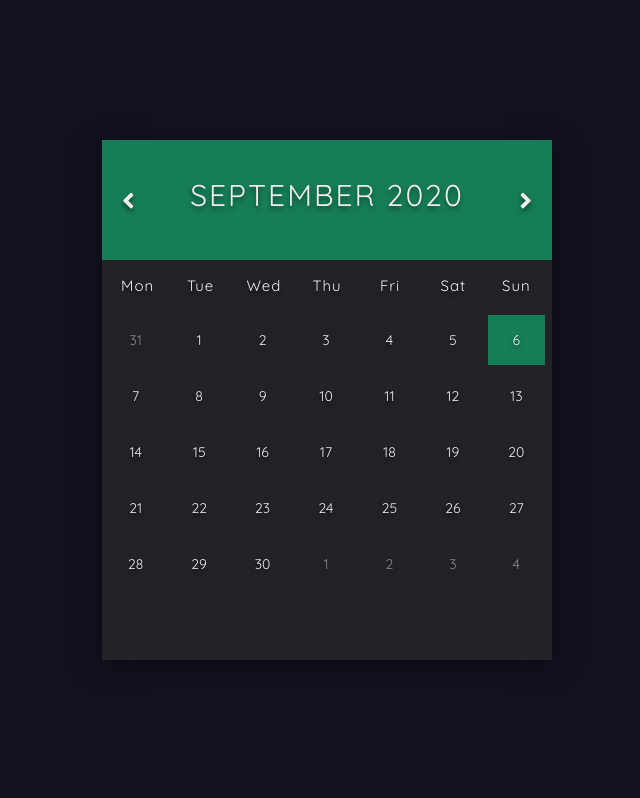
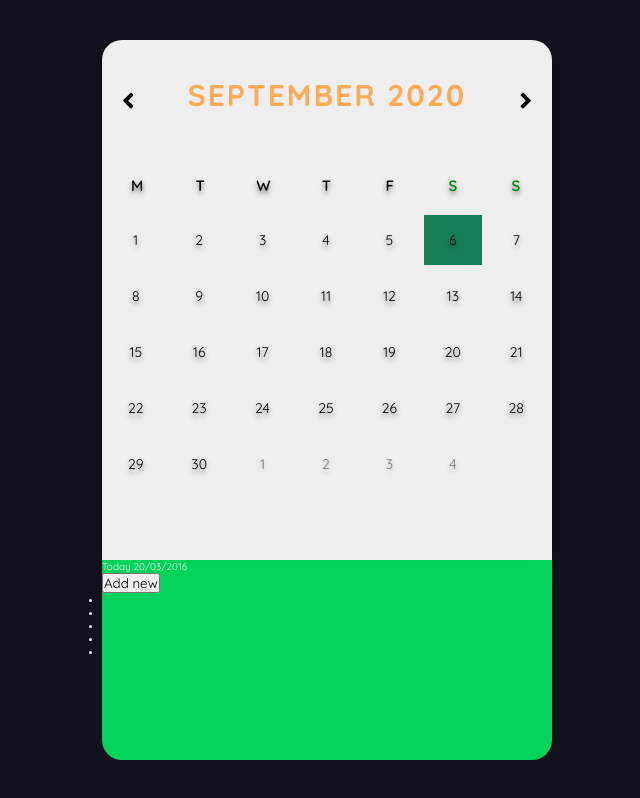
Before and after one commit to kodlyzer/react-calender-app, a React (Create React App) app: page / in a window 1280 px wide. Shown: the whole page, without its empty margins (313-953 px from the left). Built offline with nearby package versions, Linux system fonts and the light colour scheme.

Commit message:
Calender styling and timeline base

```diff
--- a/src/App.css
+++ b/src/App.css
@@ -3,6 +3,7 @@
   height: 100vh;
   background-color: #12121f;
   display: flex;
+  flex-direction: column;
   justify-content: center;
   align-items: center;
 }
--- a/src/App.js
+++ b/src/App.js
@@ -1,11 +1,13 @@
 import React from 'react';
 import './App.css';
 import Calender from './calender/Calender';
+import Scheduler from './scheduler/Scheduler';
 
 function App() {
   return (
     <div className="container">
       <Calender />
+      <Scheduler />
     </div>
   );
 }
--- a/src/calender/Calender.css
+++ b/src/calender/Calender.css
@@ -1,21 +1,20 @@
 .calendar {
-  color: #eee;
   width: 45rem;
   height: 52rem;
-  background-color: #222227;
+  background-color: #eee;
   box-shadow: 0 0.5rem 3rem rgba(0, 0, 0, 0.4);
+  border-top-left-radius: 2rem;
+  border-top-right-radius: 2rem;
 }
 
 .month {
   width: 100%;
   height: 12rem;
-  background-color: #167e56;
   display: flex;
   justify-content: space-between;
   align-items: center;
   padding: 0 2rem;
   text-align: center;
-  text-shadow: 0 0.3rem 0.5rem rgba(0, 0, 0, 0.5);
 }
 
 .month i {
@@ -25,10 +24,10 @@
 
 .month h1 {
   font-size: 3rem;
-  font-weight: 400;
   text-transform: uppercase;
   letter-spacing: 0.2rem;
   margin-bottom: 1rem;
+  color: #ffab55;
 }
 
 .month p {
@@ -45,13 +44,17 @@
 
 .weekdays div {
   font-size: 1.5rem;
-  font-weight: 400;
+  font-weight: 600;
   letter-spacing: 0.1rem;
   width: calc(44.2rem / 7);
   display: flex;
   justify-content: center;
   align-items: center;
   text-shadow: 0 0.3rem 0.5rem rgba(0, 0, 0, 0.5);
+}
+
+.weekdays .weekends {
+  color: green;
 }
 
 .days {
--- a/src/calender/Calender.js
+++ b/src/calender/Calender.js
@@ -1,20 +1,7 @@
 import React from 'react';
-import './Calender.css'
+import './Calender.css';
+import months from './months';
 
-const months = [
-  "January",
-  "February",
-  "March",
-  "April",
-  "May",
-  "June",
-  "July",
-  "August",
-  "September",
-  "October",
-  "November",
-  "December",
-];
 
 function Calender() {
   const [dateObj, setDateObj] = React.useState(new Date());
@@ -35,10 +22,9 @@ function Calender() {
       dateObj.getMonth(),
       0
     ).getDate();
-		for (let x = dateObj.getDay() +1 ; x > 0; x--) {
+		for (let x = dateObj.getDay() ; x > 0; x--) {
 			days.push(<div key={x + Math.random} className="prev-date">{prevLastDay - x + 1}</div>);
 		}
-    console.log(days);
     return days;
 	}
 
@@ -87,13 +73,13 @@ function Calender() {
 				<i className="fas fa-angle-right next" onClick={() => moveMonth(false)}></i>
 			</div>
 			<div className="weekdays">
-				<div>Mon</div>
-				<div>Tue</div>
-				<div>Wed</div>
-				<div>Thu</div>
-				<div>Fri</div>
-				<div>Sat</div>
-        <div>Sun</div>
+				<div>M</div>
+				<div>T</div>
+				<div>W</div>
+				<div>T</div>
+				<div>F</div>
+				<div className="weekends">S</div>
+        <div className="weekends">S</div>
 			</div>
 			<div className="days">
 				{getPrevMonthDays()}
--- /dev/null
+++ b/src/calender/months.js
@@ -0,0 +1,16 @@
+const months = [
+  "January",
+  "February",
+  "March",
+  "April",
+  "May",
+  "June",
+  "July",
+  "August",
+  "September",
+  "October",
+  "November",
+  "December",
+];
+
+export default months;
--- /dev/null
+++ b/src/scheduler/Scheduler.css
@@ -0,0 +1,8 @@
+.scheduler-wrapper {
+  color: #eee;
+  width: 45rem;
+  height: 20rem;
+  background-color: rgba(0, 255, 106, 0.815);
+  border-bottom-left-radius: 2rem;
+  border-bottom-right-radius: 2rem;
+}
--- /dev/null
+++ b/src/scheduler/Scheduler.js
@@ -0,0 +1,38 @@
+
+import React from 'react';
+import './Scheduler.css'
+
+function Scheduler () {
+  return (
+    <section className="scheduler-wrapper">
+      <header>
+        <div>
+          Today
+          20/03/2016
+        </div>
+        <button type="button">Add new</button>
+      </header>
+      <main>
+      <ul class="timeline">
+        <li className="timeline-item">
+
+        </li>
+        <li className="timeline-item">
+
+        </li>
+        <li className="timeline-item">
+
+        </li>
+        <li className="timeline-item">
+
+        </li>
+        <li className="timeline-item">
+
+        </li>
+      </ul>
+      </main>
+    </section>
+  );
+}
+
+export default Scheduler;
```
Also changed, not shown: src/timeline/Timeline.js (added).
